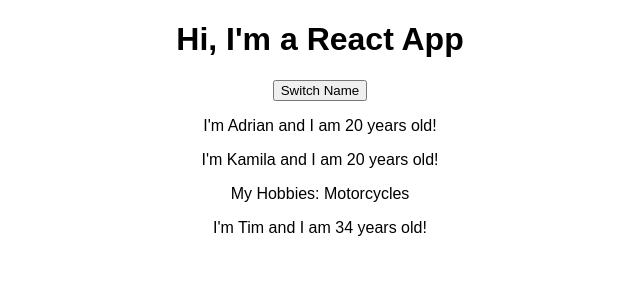
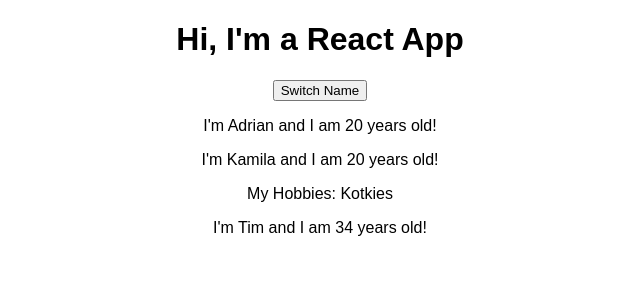
Before and after one commit to wloszynski/React-The-Complete-Guide, a React (Create React App) app in the folder react-complete-guide/: page / in a window 1280 px wide. Shown: the top 300 px of the page, without its empty margins (320-960 px from the left). Built offline with nearby package versions, Linux system fonts and the light colour scheme.

Commit message:
passing method references

```diff
--- a/react-complete-guide/src/App.js
+++ b/react-complete-guide/src/App.js
@@ -14,11 +14,29 @@
     ],
   };
 
+  switchNameHandler = (newName) => {
+    // Don't do this
+    // this.state.persons[0].name = "Adi";
+
+    this.setState({
+      persons: [
+        {
+          name: newName,
+          age: 20,
+        },
+        { name: "Kamila", age: 20 },
+        { name: "Tim", age: 21 },
+      ],
+    });
+  };
+
   render() {
     return (
       <div className="App">
         <h1>Hi, I'm a React App</h1>
-        <button>Switch Name</button>
+        <button onClick={() => this.switchNameHandler("Adi")}>
+          Switch Name
+        </button>
         <Person
           name={this.state.persons[0].name}
           age={this.state.persons[0].age}
@@ -26,8 +44,9 @@
         <Person
           name={this.state.persons[1].name}
           age={this.state.persons[1].age}
+          click={this.switchNameHandler.bind(this, "TimTim")}
         >
-          My Hobbies: Motorcycles
+          My Hobbies: Kotkies
         </Person>
         <Person
           name={this.state.persons[2].name}
--- a/react-complete-guide/src/Person/Person.js
+++ b/react-complete-guide/src/Person/Person.js
@@ -3,7 +3,7 @@
 const person = (props) => {
   return (
     <div>
-      <p>
+      <p onClick={props.click}>
         I'm {props.name} and I am {props.age} years old!
       </p>
       <p>{props.children}</p>
```
